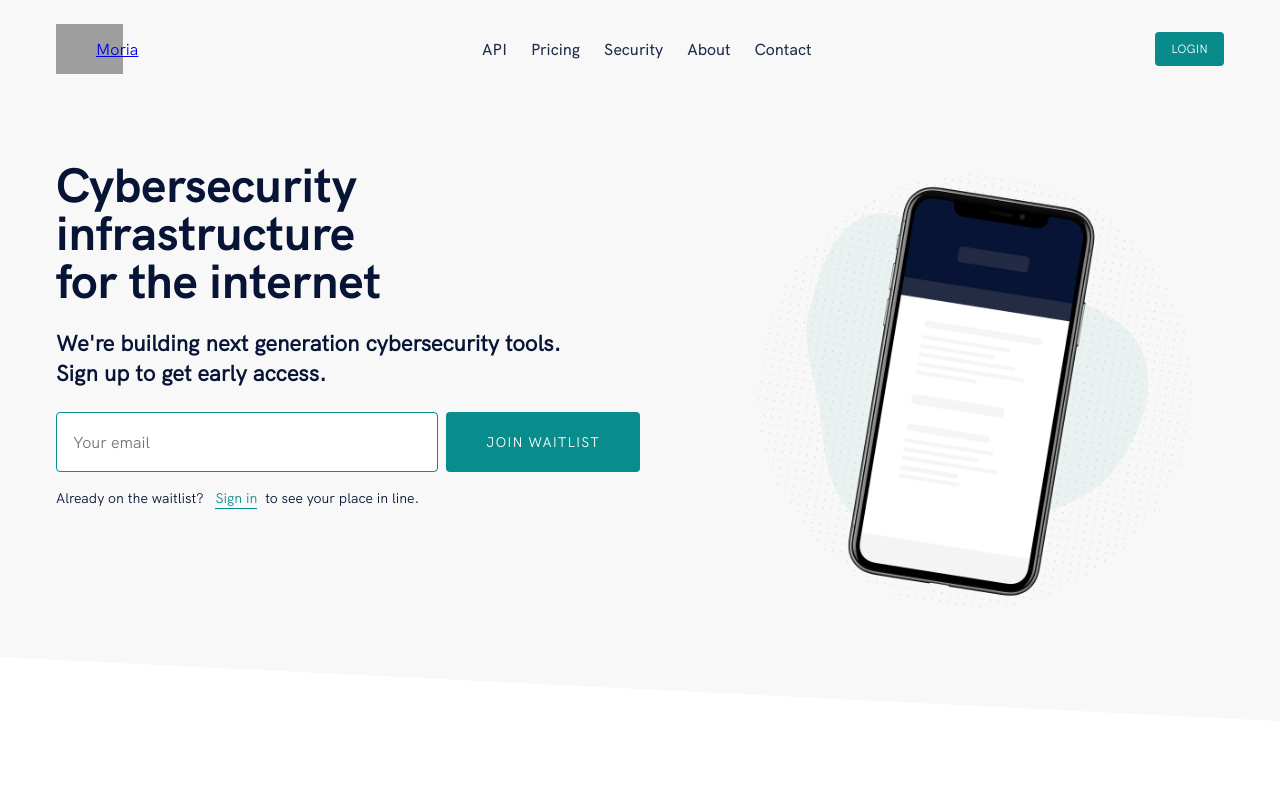
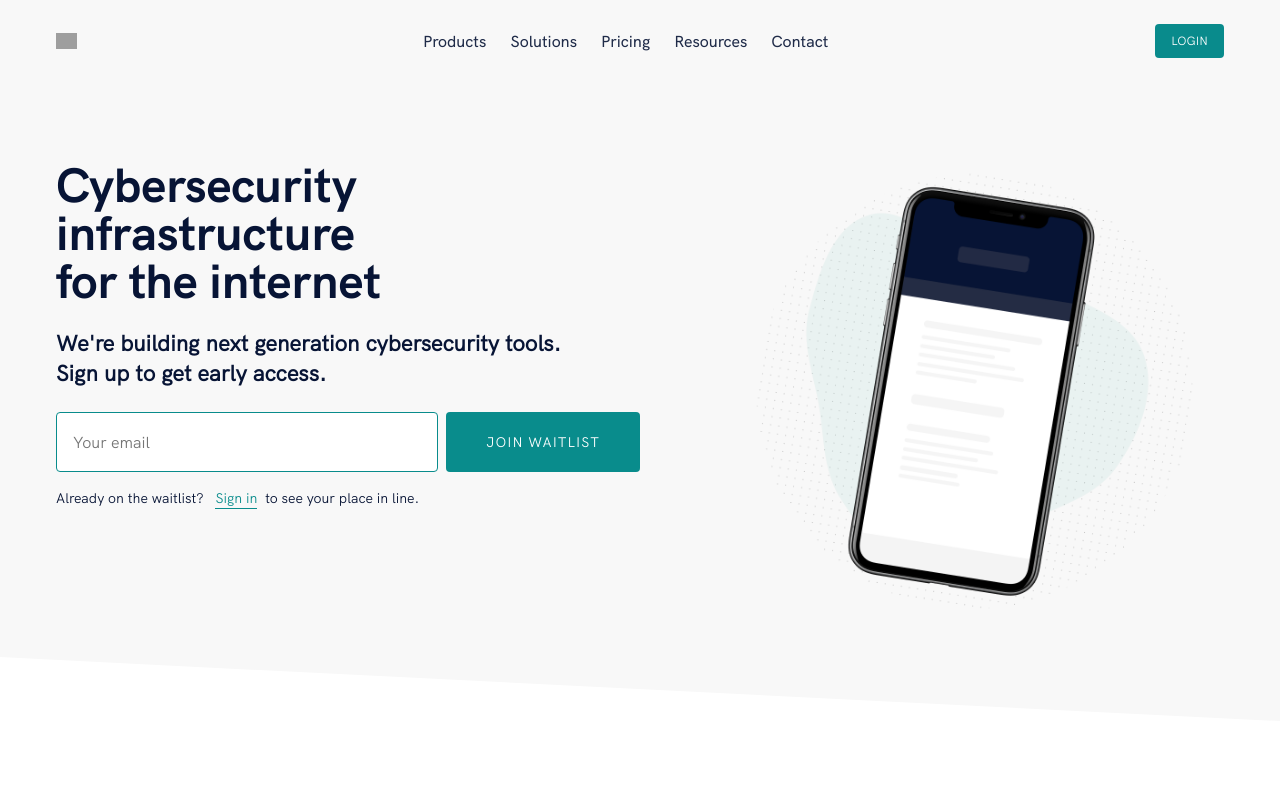
Before and after one commit to maxwellarrigona/moria, a Gatsby site: page / in a window 1280 px wide. Shown: the top 800 px of the page. Built offline with nearby package versions, Linux system fonts and the light colour scheme; Gatsby itself is replaced by a stand-in of ours; grey boxes are pictures that could not be loaded.

Commit message:
Update navigation.js

```diff
--- a/src/components/common/navigation/navigation.js
+++ b/src/components/common/navigation/navigation.js
@@ -15,7 +15,7 @@ import {
   ActionsContainer,
 } from "./style"
 
-const NAV_ITEMS = ["API", "Pricing", "Security", "About", "Contact"]
+const NAV_ITEMS = ["Products", "Solutions", "Pricing", "Resources", "Contact"]
 
 export default class Navigation extends Component {
   state = {
@@ -77,7 +77,7 @@ export default class Navigation extends Component {
           <Brand>
             <Scrollspy offset={-64} item={["top"]} currentClassName="active">
               <AnchorLink href="#top" onClick={this.closeMobileMenu}>
-                Moria
+
               </AnchorLink>
             </Scrollspy>
           </Brand>
```
